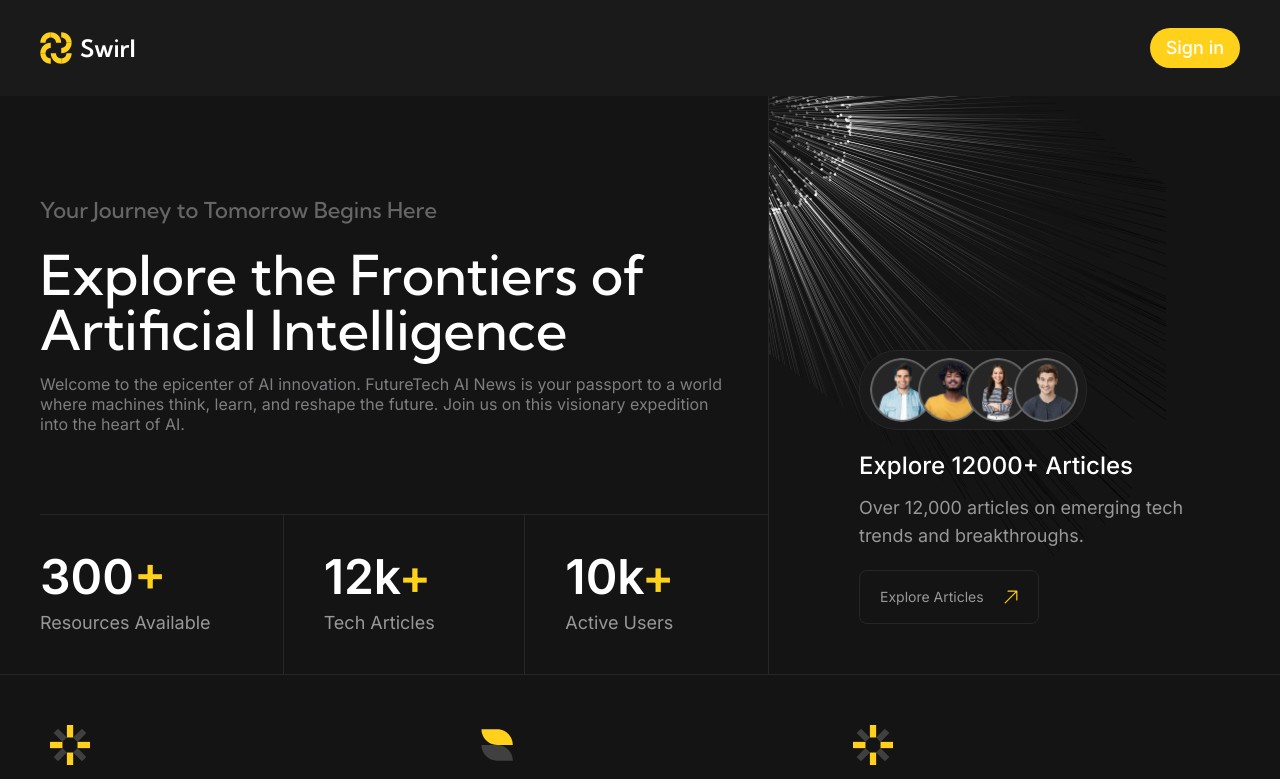
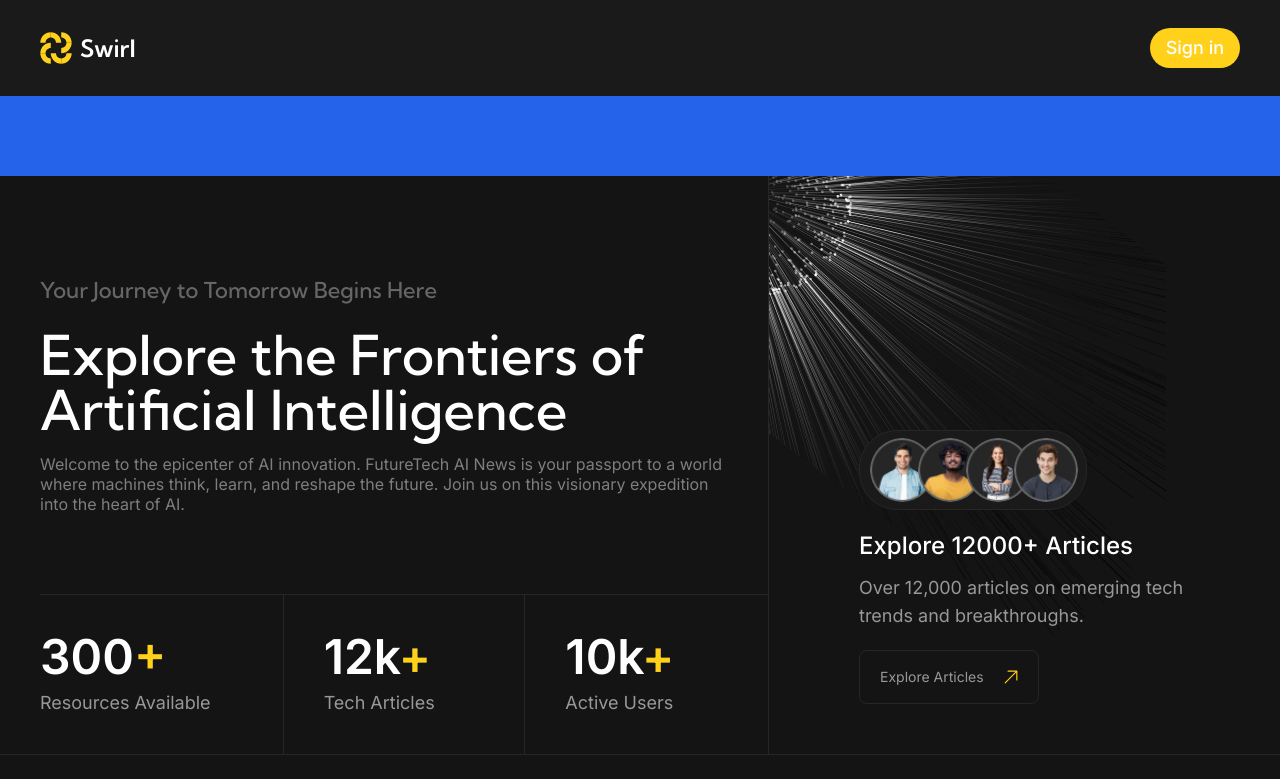
Before and after one commit to AbassKoyang/swirl, a React (Vite) app: page / in a window 1280 px wide. Shown: the top 779 px of the page. Built offline with nearby package versions, Linux system fonts and the light colour scheme.

Commit message:
Update RootLayout.jsx

```diff
--- a/src/layouts/RootLayout.jsx
+++ b/src/layouts/RootLayout.jsx
@@ -3,9 +3,9 @@ import Navbar from "../components/Navbar";
 
 const RootLayout = () => {
   return (
-    <div className="w-full flex items-center justify-center flex-col min-h-screen bg-[#141414]">
+    <div className="w-full flex items-center justify-center flex-col min-h-screen bg-blue-600">
         <Navbar />
-        <main className="w-full min-h-screen bg-[#141414] flex items-center justify-center flex-col">
+        <main className="w-full min-h-screen bg-[#141414] flex items-center justify-center flex-col mt-20">
             <Outlet />
         </main>
     </div>
```
